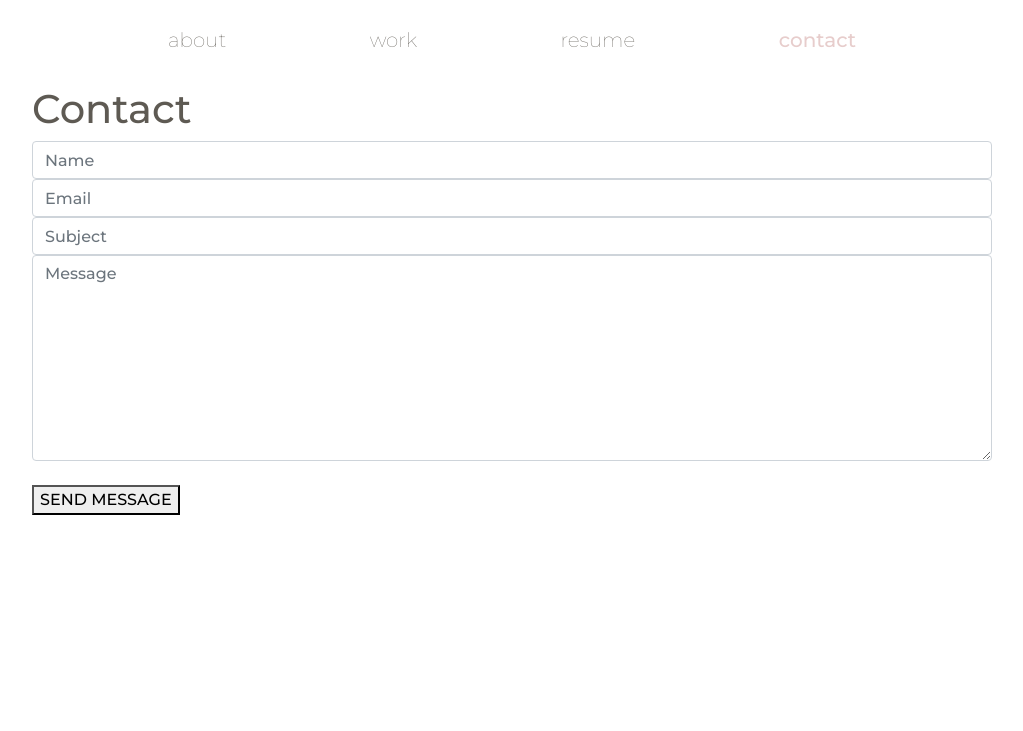
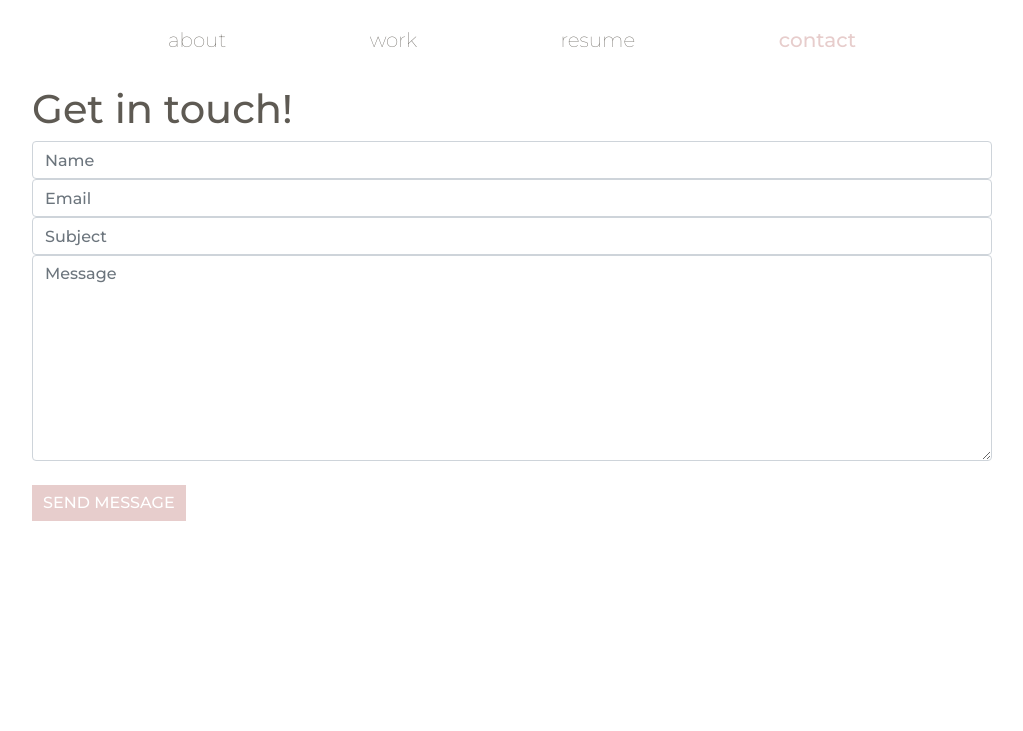
Before and after one commit to liz-barnes/portfolio-react2.0, a React app: page /contact in a window 1280 px wide. Shown: the top 731 px of the page, without its empty margins (128-1151 px from the left). Built offline with nearby package versions, Linux system fonts and the light colour scheme; some packages are replaced by stand-ins of ours; a web font is replaced by a local one.

Commit message:
style submit button on contact form

```diff
--- /dev/null
+++ b/src/Components/Contact/_contact.scss
@@ -0,0 +1,14 @@
+.submit-button {
+    color: $backgroundColor;
+    font-size: 16px;
+    font-family: $secondaryFont;
+    font-weight: normal;
+    border: 1px solid $primaryColor;
+    background-color: $primaryColor;
+    padding: 5px 10px;
+}
+
+.submit-button:hover {
+    color: $primaryTextColor;
+    background-color: $primaryColor;
+}
--- a/src/Components/Contact/index.js
+++ b/src/Components/Contact/index.js
@@ -18,7 +18,7 @@ export default function Contact() {
 
   return (
     <div className="Contact page">
-      <h1>Contact</h1>
+      <h1>Get in touch!</h1>
       <div class="contact-form">
         <form id="contact-form" onSubmit={sendEmail}>
             <input name="name" type="text" className="form-control" placeholder="Name" required />
--- a/src/styles/index.scss
+++ b/src/styles/index.scss
@@ -8,6 +8,7 @@
 @import '../Components/ProjectPage/projectPage';
 @import '../Components/ProjectView/projectView';
 @import '../Components/Resume/resume';
+@import '../Components//Contact/contact';
 
 body {
   background-color: $backgroundColor;
```
